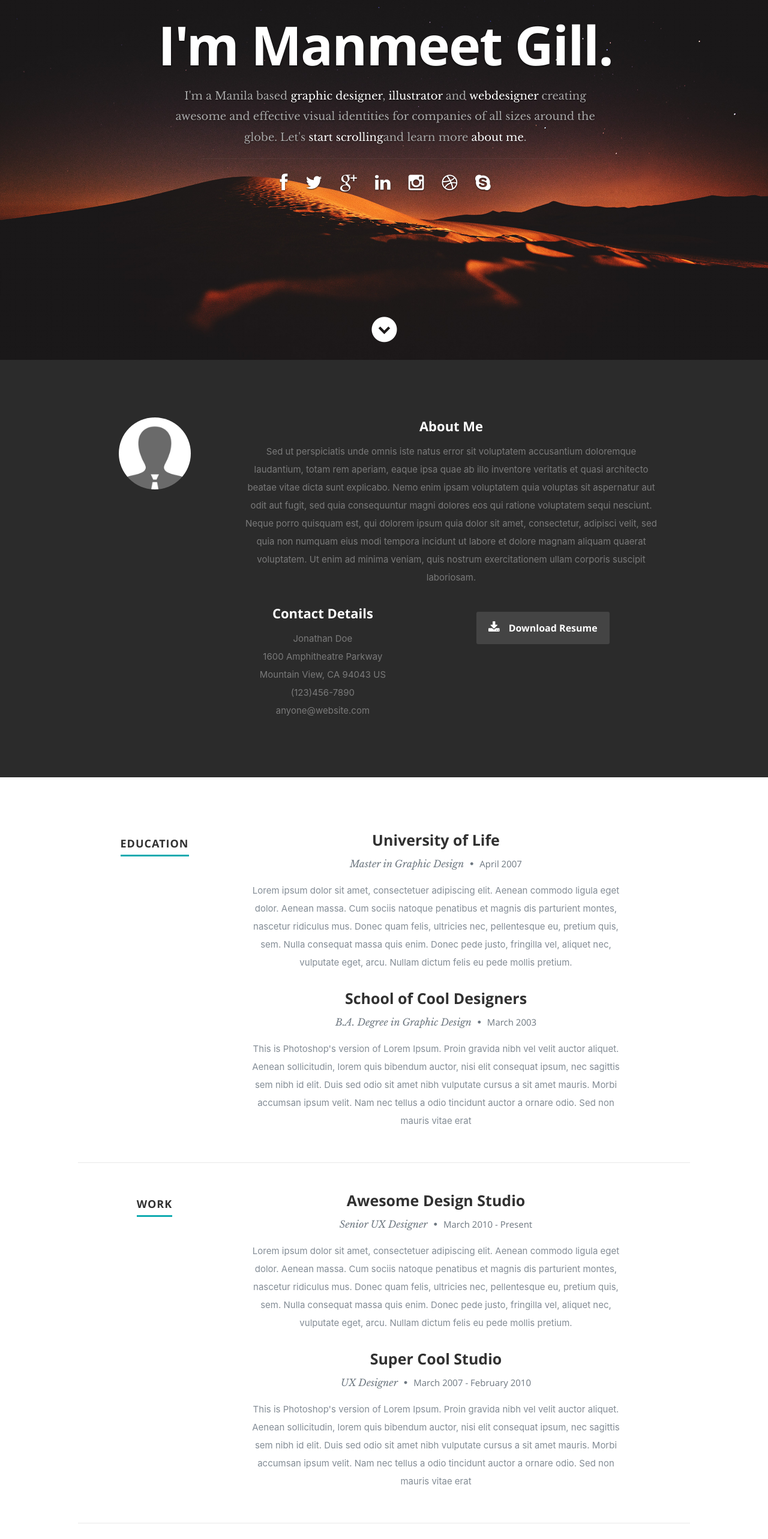
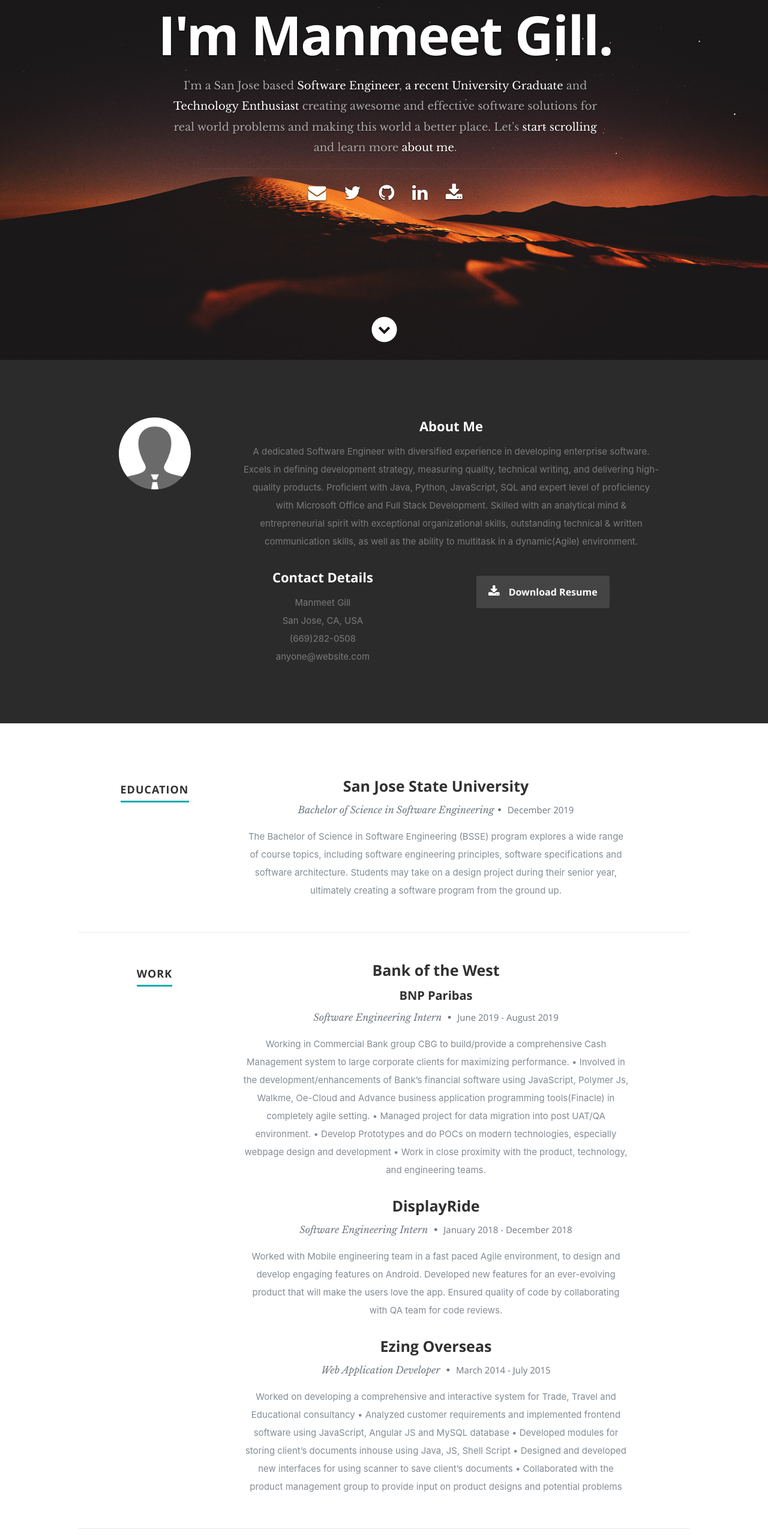
Before and after one commit to manmeet-gill/portfolio, a React (Create React App) app: page / in a window 1280 px wide. Shown: the part 200-2766 px from the top of the page at 60% size. Built offline with nearby package versions, Linux system fonts and the light colour scheme.

Commit message:
resume section and about section

```diff
--- a/public/css/layout.css
+++ b/public/css/layout.css
@@ -52,7 +52,7 @@ header .banner {
    vertical-align: middle;
    margin: 0 auto;
    width: 85%;
-   padding-bottom: 30px;s
+   padding-bottom: 30px;
    text-align: center;
 }
 
@@ -325,20 +325,20 @@ ul#nav li.current a { color: #F06000; }
    border-radius: 3px 0 0 3px;
 }
 
-.photoshop {
-  	width: 60%;
-  	-moz-animation: photoshop 2s ease;
-  	-webkit-animation: photoshop 2s ease;
+.java {
+     width: 90%;
+  	-moz-animation: java 2s ease;
+  	-webkit-animation: java 2s ease;
 }
-.illustrator {
-  	width: 55%;
-  	-moz-animation: illustrator 2s ease;
-  	-webkit-animation: illustrator 2s ease;
+.js {
+  	width: 82%;
+  	-moz-animation: js 2s ease;
+  	-webkit-animation: js 2s ease;
 }
-.wordpress {
-  	width: 50%;
-  	-moz-animation: wordpress 2s ease;
-  	-webkit-animation: wordpress 2s ease;
+.python {
+  	width: 75%;
+  	-moz-animation: python 2s ease;
+  	-webkit-animation: python 2s ease;
 }
 .css {
   	width: 90%;
@@ -356,17 +356,17 @@ ul#nav li.current a { color: #F06000; }
   	-webkit-animation: jquery 2s ease;
 }
 
-@-moz-keyframes photoshop {
+@-moz-keyframes java {
   0%   { width: 0px;  }
-  100% { width: 60%;  }
+  100% { width: 90%;  }
 }
-@-moz-keyframes illustrator {
+@-moz-keyframes js {
   0%   { width: 0px;  }
-  100% { width: 55%;  }
+  100% { width: 82%;  }
 }
-@-moz-keyframes wordpress {
+@-moz-keyframes python {
   0%   { width: 0px;  }
-  100% { width: 50%;  }
+  100% { width: 75%;  }
 }
 @-moz-keyframes css {
   0%   { width: 0px;  }
@@ -381,17 +381,17 @@ ul#nav li.current a { color: #F06000; }
   100% { width: 50%;  }
 }
 
-@-webkit-keyframes photoshop {
+@-webkit-keyframes java {
   0%   { width: 0px;  }
-  100% { width: 60%;  }
+  100% { width: 90%;  }
 }
-@-webkit-keyframes illustrator {
+@-webkit-keyframes js {
   0%   { width: 0px;  }
-  100% { width: 55%;  }
+  100% { width: 82%;  }
 }
-@-webkit-keyframes wordpress {
+@-webkit-keyframes python {
   0%   { width: 0px;  }
-  100% { width: 50%;  }
+  100% { width: 75%;  }
 }
 @-webkit-keyframes css {
   0%   { width: 0px;  }
--- a/src/Components/about/about.js
+++ b/src/Components/about/about.js
@@ -10,22 +10,20 @@ export default class Header extends Component {
           </div>
           <div className="nine columns main-col">
             <h2>About Me</h2>
-            <p>Sed ut perspiciatis unde omnis iste natus error sit voluptatem accusantium doloremque laudantium, totam rem aperiam,
-              eaque ipsa quae ab illo inventore veritatis et quasi architecto beatae vitae dicta sunt explicabo. Nemo enim ipsam
-              voluptatem quia voluptas sit aspernatur aut odit aut fugit, sed quia consequuntur magni dolores eos qui ratione
-              voluptatem sequi nesciunt. Neque porro quisquam est, qui dolorem ipsum quia dolor sit amet, consectetur, adipisci velit,
-              sed quia non numquam eius modi tempora incidunt ut labore et dolore magnam aliquam quaerat voluptatem.
-              Ut enim ad minima veniam, quis nostrum exercitationem ullam corporis suscipit laboriosam.
+            <p>A dedicated Software Engineer with diversified experience in developing enterprise software.
+              Excels in defining development strategy, measuring quality, technical writing, and delivering high-quality products.
+              Proficient with Java, Python, JavaScript, SQL and expert level of proficiency with Microsoft Office and Full Stack Development.
+              Skilled with an analytical mind & entrepreneurial spirit with exceptional organizational skills, outstanding technical & written communication skills, as well as the ability to multitask in a dynamic(Agile) environment.
             </p>
             <div className="row">
               <div className="columns contact-details">
                 <h2>Contact Details</h2>
                 <p className="address">
-                  <span>Jonathan Doe</span><br />
-                  <span>1600 Amphitheatre Parkway<br />
-                    Mountain View, CA 94043 US
+                  <span>Manmeet Gill</span><br />
+                  <span>
+                    San Jose, CA, USA
                   </span><br />
-                  <span>(123)456-7890</span><br />
+                  <span>(669)282-0508</span><br />
                   <span>anyone@website.com</span>
                 </p>
               </div>
--- a/src/Components/header/header.js
+++ b/src/Components/header/header.js
@@ -20,18 +20,16 @@ export default class Header extends Component {
           <div className="row banner">
             <div className="banner-text">
               <h1 className="responsive-headline">I'm Manmeet Gill.</h1>
-              <h3>I'm a Manila based <span>graphic designer</span>, <span>illustrator</span> and <span>webdesigner</span> creating awesome and
-                effective visual identities for companies of all sizes around the globe. Let's <a className="smoothscroll" href="#about">start scrolling</a>
+              <h3>I'm a San Jose based <span>Software Engineer</span>, <span>a recent University Graduate</span> and <span>Technology Enthusiast</span> creating awesome and
+                effective software solutions for real world problems and making this world a better place. Let's <a className="smoothscroll" href="#about">start scrolling </a>
                 and learn more <a className="smoothscroll" href="#about">about me</a>.</h3>
               <hr />
               <ul className="social">
-                <li><a href="#"><i className="fa fa-facebook" /></a></li>
-                <li><a href="#"><i className="fa fa-twitter" /></a></li>
-                <li><a href="#"><i className="fa fa-google-plus" /></a></li>
-                <li><a href="#"><i className="fa fa-linkedin" /></a></li>
-                <li><a href="#"><i className="fa fa-instagram" /></a></li>
-                <li><a href="#"><i className="fa fa-dribbble" /></a></li>
-                <li><a href="#"><i className="fa fa-skype" /></a></li>
+                <li><a href="mailto:manmeetgill.sjsu@gmail.com"><i className="fa fa-envelope" /></a></li>
+                <li><a href="https://twitter.com/ManmeetSinghGi8"><i className="fa fa-twitter" /></a></li>
+                <li><a href="https://github.com/manmeet-gill"><i className="fa fa-github" /></a></li>
+                <li><a href="https://www.linkedin.com/in/manmeet-gill1/"><i className="fa fa-linkedin" /></a></li>
+                <li><a href="#"><i className="fa fa-download"></i></a></li>
               </ul>
             </div>
           </div>
--- a/src/Components/resume/resume.js
+++ b/src/Components/resume/resume.js
@@ -13,25 +13,14 @@ export default class Header extends Component {
           <div className="nine columns main-col">
             <div className="row item">
               <div className="twelve columns">
-                <h3>University of Life</h3>
-                <p className="info">Master in Graphic Design <span>•</span> <em className="date">April 2007</em></p>
+                <h3>San Jose State University</h3>
+                <p className="info">Bachelor of Science in Software Engineering<span>•</span> <em className="date">December 2019</em></p>
                 <p>
-                  Lorem ipsum dolor sit amet, consectetuer adipiscing elit. Aenean commodo ligula eget dolor. Aenean massa.
-                  Cum sociis natoque penatibus et magnis dis parturient montes, nascetur ridiculus mus. Donec quam felis,
-                  ultricies nec, pellentesque eu, pretium quis, sem. Nulla consequat massa quis enim.
-                  Donec pede justo, fringilla vel, aliquet nec, vulputate eget, arcu. Nullam dictum felis eu pede mollis pretium.
-                </p>
-              </div>
-            </div> {/* item end */}
-            <div className="row item">
-              <div className="twelve columns">
-                <h3>School of Cool Designers</h3>
-                <p className="info">B.A. Degree in Graphic Design <span>•</span> <em className="date">March 2003</em></p>
-                <p>
-                  This is Photoshop's version  of Lorem Ipsum. Proin gravida nibh vel velit auctor aliquet.
-                  Aenean sollicitudin, lorem quis bibendum auctor, nisi elit consequat ipsum, nec sagittis sem
-                  nibh id elit. Duis sed odio sit amet nibh vulputate cursus a sit amet mauris. Morbi accumsan
-                  ipsum velit. Nam nec tellus a odio tincidunt auctor a ornare odio. Sed non  mauris vitae erat
+                The Bachelor of Science in Software Engineering (BSSE) program explores a wide range of course topics,
+                including software engineering principles, software specifications and software architecture.
+                Students may take on a design project during their senior year, ultimately creating a software program from the ground up.
+
+
                 </p>
               </div>
             </div> {/* item end */}
@@ -46,25 +35,38 @@ export default class Header extends Component {
           <div className="nine columns main-col">
             <div className="row item">
               <div className="twelve columns">
-                <h3>Awesome Design Studio</h3>
-                <p className="info">Senior UX Designer <span>•</span> <em className="date">March 2010 - Present</em></p>
+                <h3>Bank of the West</h3><h4>BNP Paribas</h4>
+                <p className="info">Software Engineering Intern <span>•</span> <em className="date">June 2019 - August 2019</em></p>
                 <p>
-                  Lorem ipsum dolor sit amet, consectetuer adipiscing elit. Aenean commodo ligula eget dolor. Aenean massa.
-                  Cum sociis natoque penatibus et magnis dis parturient montes, nascetur ridiculus mus. Donec quam felis,
-                  ultricies nec, pellentesque eu, pretium quis, sem. Nulla consequat massa quis enim.
-                  Donec pede justo, fringilla vel, aliquet nec, vulputate eget, arcu. Nullam dictum felis eu pede mollis pretium.
+                Working in Commercial Bank group CBG to build/provide a comprehensive Cash Management system to large corporate clients for maximizing performance.
+                • Involved in the development/enhancements of Bank’s financial software using JavaScript, Polymer Js, Walkme, Oe-Cloud and Advance business application programming tools(Finacle) in completely agile setting.
+                • Managed project for data migration into post UAT/QA environment.
+                • Develop Prototypes and do POCs on modern technologies, especially webpage design and development
+                • Work in close proximity with the product, technology, and engineering teams.
                 </p>
               </div>
             </div> {/* item end */}
             <div className="row item">
               <div className="twelve columns">
-                <h3>Super Cool Studio</h3>
-                <p className="info">UX Designer <span>•</span> <em className="date">March 2007 - February 2010</em></p>
+                <h3>DisplayRide</h3>
+                <p className="info">Software Engineering Intern <span>•</span> <em className="date">January 2018 - December 2018</em></p>
                 <p>
-                  This is Photoshop's version  of Lorem Ipsum. Proin gravida nibh vel velit auctor aliquet.
-                  Aenean sollicitudin, lorem quis bibendum auctor, nisi elit consequat ipsum, nec sagittis sem
-                  nibh id elit. Duis sed odio sit amet nibh vulputate cursus a sit amet mauris. Morbi accumsan
-                  ipsum velit. Nam nec tellus a odio tincidunt auctor a ornare odio. Sed non  mauris vitae erat
+                Worked with Mobile engineering team in a fast paced Agile environment, to design and develop engaging features on Android.
+                Developed new features for an ever-evolving product that will make the users love the app.
+                Ensured quality of code by collaborating with QA team for code reviews.
+                </p>
+              </div>
+            </div> {/* item end */}
+            <div className="row item">
+              <div className="twelve columns">
+                <h3>Ezing Overseas</h3>
+                <p className="info">Web Application Developer <span>•</span> <em className="date">March 2014 - July 2015</em></p>
+                <p>
+                Worked on developing a comprehensive and interactive system for Trade, Travel and Educational consultancy
+                • Analyzed customer requirements and implemented frontend software using JavaScript, Angular JS and MySQL database
+                • Developed modules for storing client’s documents inhouse using Java, JS, Shell Script
+                • Designed and developed new interfaces for using scanner to save client’s documents
+                • Collaborated with the product management group to provide input on product designs and potential problems
                 </p>
               </div>
             </div> {/* item end */}
@@ -77,19 +79,17 @@ export default class Header extends Component {
             <h1><span>Skills</span></h1>
           </div>
           <div className="nine columns main-col">
-            <p>Sed ut perspiciatis unde omnis iste natus error sit voluptatem accusantium doloremque laudantium, totam rem aperiam,
-              eaque ipsa quae ab illo inventore veritatis et quasi architecto beatae vitae dicta sunt explicabo. Nemo enim ipsam
-              voluptatem quia voluptas sit aspernatur aut odit aut fugit, sed quia consequuntur magni dolores eos qui ratione
-              voluptatem sequi nesciunt.
+            <p>Being a curious learner, I have been able to grab many Software Development and other Technical skills.
+              Please have a look at this skills sections
             </p>
             <div className="bars">
               <ul className="skills">
-                <li><span className="bar-expand photoshop" /><em>Photoshop</em></li>
-                <li><span className="bar-expand illustrator" /><em>Illustrator</em></li>
-                <li><span className="bar-expand wordpress" /><em>Wordpress</em></li>
+                <li><span className="bar-expand java" /><em>Java</em></li>
+                <li><span className="bar-expand js" /><em>JavaScript</em></li>
+                <li><span className="bar-expand python" /><em>Python</em></li>
                 <li><span className="bar-expand css" /><em>CSS</em></li>
                 <li><span className="bar-expand html5" /><em>HTML5</em></li>
-                <li><span className="bar-expand jquery" /><em>jQuery</em></li>
+                <li><span className="bar-expand jquery" /><em>PHP</em></li>
               </ul>
             </div>{/* end skill-bars */}
           </div> {/* main-col end */}
```
